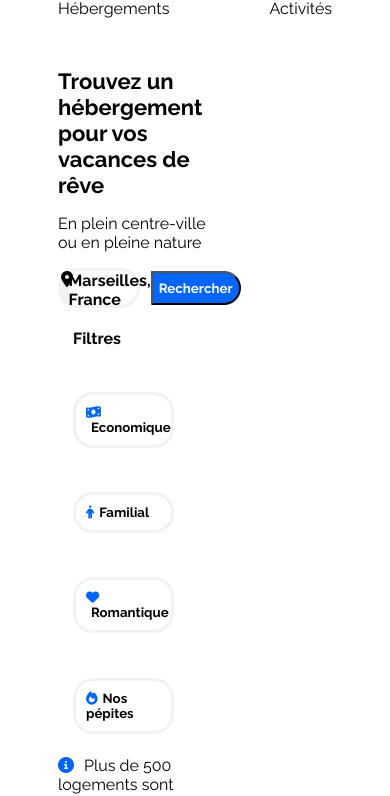
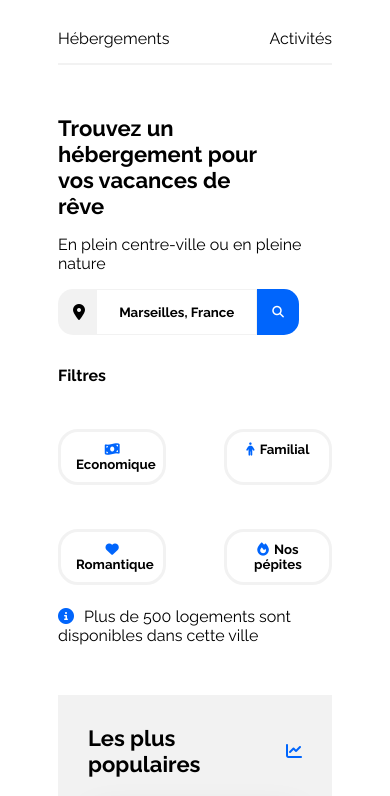
Before and after one commit to nynasy/booki, a plain HTML site: page index.html in a window 390 px wide. Shown: the part 82-878 px from the top of the page. Drawn offline with Linux system fonts and the light colour scheme.

Commit message:
phase finale

```diff
--- a/css/style.css
+++ b/css/style.css
@@ -122,200 +122,28 @@ a {
     margin-bottom: 5px;
 }
 
-
-
-
-/* Le code ci-dessous correspond à la version responsive uniquement */
-
-/****** Media queries ***********/
-/* Medium devices (tablets, less/equal than 1024px) */
-@media (max-width: 1024px) {
-    .hebergements-and-populaires {
-        flex-direction: column;
-    }
-
-    .hebergements {
-        width: 100%;
-    }
-
-    .hebergements-cards .card-title {
-        font-size: 14px;
-    }
-
-    .hebergements-cards .card-subtitle {
-        font-size: 13px;
-    }
-
-    .populaires {
-        width: 100%;
-        margin-top: 50px;
-    }
-
-    .populaires-cards {
-        display: flex;
-        flex-direction: row;
-        justify-content: space-between;
-    }
-
-    .populaires-cards a {
-        width: 30%;
-    }
-
-    .populaires-cards .card-title {
-        font-size: 14px;
-    }
-
-    .populaires-cards .card-subtitle {
-        font-size: 13px;
-    }
-
-    .filtres {
-        flex-direction: column;
-    }
-
-    .filtreCategories {
-        width: 100%;
-        margin-top: 20px;
-    }
-
-    .filtresTitre {
-        width: 100%;
-    }
-}
-
-/* Small devices (phones, less than 768px) */
-@media (max-width: 767.98px) {
-
-    .headerBox {
-        flex-direction: column;
-
-    }
-
-    .headerBox .logoBox {
-        width: 100%;
-        text-align: center;
-    }
-
-    .headerBox .navBox {
-        width: 100%;
-        margin-top: 20px;
-    }
-
-    .headerBox .navBox a:hover {
-        border-top-style: none;
-        border-bottom-color: var(--main-color);
-        border-bottom-width: thick;
-        border-bottom-style: solid;
-    }
-
-    .hebergements-and-populaires {
-        flex-direction: column-reverse;
-        flex-wrap: wrap-reverse;
-    }
-
-    .hebergements {
-        width: 100%;
-        margin-top: 50px;
-    }
-
-    .populaires {
-        width: 100%;
-    }
-
-    .populaires-cards {
-        display: flex;
-        flex-direction: column;
-        justify-content: space-between;
-    }
-
-    .populaires-cards a {
-        width: 100%;
-    }
-
-    .populaires-cards .card-title {
-        font-size: 12px;
-    }
-
-    .populaires-cards .card-subtitle {
-        font-size: 11px;
-    }
-
-    .hebergements-cards {
-        padding-left: 15px;
-        flex-direction: column;
-    }
-
-    .hebergements-cards .card-content {
-        padding-left: 15px;
-    }
-
-    .hebergements .hebergements-cards a {
-        width: 100%;
-        margin-top: 33px;
-    }
-
-    .hebergements-cards .card-title {
-        font-size: 12px;
-    }
-
-    .hebergements-cards .card-subtitle {
-        font-size: 11px;
-    }
-
-    .activites-cards {
-        flex-direction: column;
-    }
-
-    .activites .activites-cards a {
-        width: 100%;
-    }
-
-    .footerBox {
-        flex-direction: column;
-    }
-
-    footer .footerBox article {
-        width: 100%;
-        padding-left: 30px;
-    }
-
-    .search .filtres {
-        flex-direction: column;
-    }
-
-    .search .filtres .filtreCategories {
-        width: 100%;
-        flex-wrap: wrap;
-        margin-top: 0;
-    }
-
-    .search .filtres .filtresTitre {
-        width: 100%;
-    }
-
-    .search .filtres .filtreCategories h5 {
-        width: 50%;
-    }
-}
-
-.headerBox {
+.header-box {
     display: flex;
     justify-content: space-between;
     margin-top: 30px;
 
 }
 
-.logoBox {
+.logo-box {
     width: 80%;
 }
 
-.navBox {
+.nav-box {
     display: flex;
     justify-content: space-between;
-    width: 20%;
 }
 
-.navBox a:hover {
+.nav-box a {
+    padding-top: 15px;
+    margin-left: 60px;
+}
+
+.nav-box a:hover {
   border-top-color: var(--main-color) ;
   color: var(--main-color);
   border-top-width:thick ;
@@ -326,9 +154,10 @@ a {
 .logo {
     width : 61px;
     height : 19px;
+    padding-top: 15px;
 }
 
-.footerBox {
+.footer-box {
     display: flex;
     justify-content: space-between;
     margin-top: 50px;
@@ -337,11 +166,11 @@ a {
     background-color: var(--main-bg-color);
 }
 
-.footerBox article {
+.footer-box article {
     width: 31%;
 }
 
-.mainBox {
+.main-box {
     display: flex;
     flex-direction: column;
     margin-top: 50px;
@@ -415,83 +244,307 @@ a {
     margin-top: 33px;
 }
 
-.search {
-    width: 60%;
+
+.search-bar form {
+    width: 30%;
+    display: flex;
+    flex-direction: row;
+    justify-content: flex-start;
+    box-sizing: border-box;
 }
 
-.recherche {
-    width: 50%;
-
-    display: flex;
-    flex-direction: row;
-    justify-content: space-between;
-    box-sizing: border-box;
-    border-radius: 30px;
-    border-style:solid;
-    border-width: 3px;
-    border-color: var(--main-bg-color);
-    height: 40px ;
-}
-
-.recherche .fa-solid {
+.search-bar .fa-location-dot {
     color: black;
     background-color:var(--main-bg-color);
     width: 10%;
     text-align: center;
-    border-top-left-radius: 30px;
-    border-bottom-left-radius: 30px;
+    border-top-left-radius: 15px;
+    border-bottom-left-radius: 15px;
+    padding: 15px;
 }
 
-.recherche span {
+.search-bar input {
+    font-weight: 700;
+    border-style:solid;
+    border-width: 1px;
+    border-color: var(--main-bg-color);
+    text-align: center;
+}
+
+.button-search {
+    color: white;
+    background-color: var(--main-color);
+    border-top-right-radius: 15px;
+    border-bottom-right-radius: 15px;
+    border-style: none;
+    padding: 15px;
+}
+
+.button-search-text {
     font-weight: 700;
 }
 
-.buttonSearch {
-    color: white;
-    background-color: var(--main-color);
-    font-weight: 700;
-    border-top-right-radius: 30px;
-    border-bottom-right-radius: 30px;
-
+.button-search-icon {
+    display: none;
 }
 
-.filtres {
-    padding-left: 15px;
+.filters {
+    width: 50%;
     display: flex;
     flex-direction: row;
     justify-content: space-between;
 }
 
 
-.filtresTitre {
+.filter-title {
     width: 10%;
+    padding-top: 10px;
 }
 
-.filtreCategories {
+.filter-categories {
     display: flex;
     flex-direction: row;
     justify-content: space-between;
     width: 90%;
 }
 
-.filtreCategories h5 {
+.filter-categories h5 {
     border-radius: 20px;
     border-style:solid;
     border-width: 3px;
     padding: 10px;
     border-color: var(--main-bg-color);
+    text-align: center;
 }
 
-.filtreCategories h5:hover {
+.filter-categories h5:hover {
     background-color: var(--filter-bg-color);
 }
 
-.filterText {
+.filter-text {
    padding-left: 5px;
    font-weight: 700;
 }
 
-.infoText {
+.info-text {
     padding-left: 10px;
+}
 
+
+/* Le code ci-dessous correspond à la version responsive uniquement */
+
+/****** Media queries ***********/
+/* Medium devices (tablets, less/equal than 1024px) */
+@media (max-width: 1024px) {
+    .hebergements-and-populaires {
+        flex-direction: column;
+    }
+
+    .hebergements {
+        width: 100%;
+    }
+
+    .hebergements-cards .card-title {
+        font-size: 14px;
+    }
+
+    .hebergements-cards .card-subtitle {
+        font-size: 13px;
+    }
+
+    .populaires {
+        width: 100%;
+        margin-top: 50px;
+    }
+
+    .populaires-cards {
+        display: flex;
+        flex-direction: row;
+        justify-content: space-between;
+    }
+
+    .populaires-cards a {
+        width: 30%;
+    }
+
+    .populaires-cards .card-title {
+        font-size: 14px;
+    }
+
+    .populaires-cards .card-subtitle {
+        font-size: 13px;
+    }
+
+    .search .filters {
+        flex-direction: column;
+    }
+
+    .search .filter-categories {
+        width: 100%;
+        margin-top: 0;
+    }
+
+    .search .filter-title {
+        width: 100%;
+    }
 }
+
+/* Small devices (phones, less than 768px) */
+@media (max-width: 767.98px) {
+
+    .header-box {
+        background-color: var(--main-);
+    }
+
+    .header-box {
+        flex-direction: column;
+
+    }
+
+    .header-box .logo-box {
+        width: 100%;
+        text-align: center;
+    }
+
+    .header-box .nav-box {
+        width: 100%;
+        margin-top: 20px;
+        text-align: center;
+        border-bottom-style: solid;
+        border-bottom-width: 2px;
+        border-color: var(--main-bg-color);
+    }
+
+    .header-box .nav-box a {
+        padding-bottom: 15px;
+        margin: 0;
+    }
+
+    .header-box .nav-box a:hover {
+        border-top-style: none;
+        border-bottom-color: var(--main-color);
+        border-bottom-style: solid;
+        border-bottom-width: 2px;
+    }
+
+    .hebergements-and-populaires {
+        flex-direction: column-reverse;
+        flex-wrap: wrap-reverse;
+        margin-top: 0;
+    }
+
+    .hebergements-and-populaires section {
+        border-radius: unset;
+    }
+
+    .hebergements {
+        width: 100%;
+        margin-top: 50px;
+    }
+
+    .populaires {
+        width: 100%;
+    }
+
+    .populaires-cards {
+        display: flex;
+        flex-direction: column;
+        justify-content: space-between;
+    }
+
+    .populaires-cards a {
+        width: 100%;
+    }
+
+    .populaires-cards .card-title {
+        font-size: 12px;
+    }
+
+    .populaires-cards .card-subtitle {
+        font-size: 11px;
+    }
+
+    .hebergements-cards {
+        padding-left: 15px;
+        flex-direction: column;
+    }
+
+    .hebergements-cards .card-content {
+        padding-left: 15px;
+    }
+
+    .hebergements .hebergements-cards a {
+        width: 100%;
+        margin-top: 33px;
+    }
+
+    .hebergements-cards .card-title {
+        font-size: 12px;
+    }
+
+    .hebergements-cards .card-subtitle {
+        font-size: 11px;
+    }
+
+    .activites-cards {
+        flex-direction: column;
+    }
+
+    .activites .activites-cards a {
+        width: 100%;
+    }
+
+    .activites .activites-cards img {
+        height: 160px;
+    }
+
+    .footer-box {
+        flex-direction: column;
+    }
+
+    footer .footer-box article {
+        width: 100%;
+        padding-left: 30px;
+    }
+
+    .search h2 {
+        width: 80%;
+    }
+
+    .search .search-bar {
+        width: 100%;
+    }
+
+    .search .button-search-text {
+        display: none;
+    }
+
+    .search .button-search-icon {
+        display: block;
+    }
+
+    .button-search .fa-search {
+        color: white;
+        background-color: var(--main-color);
+    }
+
+    .search .filters {
+        flex-direction: column;
+        width: 100%;
+        padding-left: 0;
+    }
+
+    .search .filters .filter-categories {
+        width: 100%;
+        flex-wrap: wrap;
+        margin-top: 0;
+    }
+
+    .search .filters .filter-title {
+        width: 100%;
+    }
+
+    .search .filters .filter-categories h5 {
+        width: 30%;
+    }
+}
--- a/index.html
+++ b/index.html
@@ -10,55 +10,60 @@
     <link href="https://fonts.googleapis.com/css2?family=Raleway:wght@400;500;700&display=swap" rel="stylesheet">
     <link rel="stylesheet" href="https://cdnjs.cloudflare.com/ajax/libs/font-awesome/6.2.1/css/all.min.css"
         integrity="sha512-MV7K8+y+gLIBoVD59lQIYicR65iaqukzvf/nwasF0nqhPay5w/9lJmVM2hMDcnK1OnMGCdVK+iQrJ7lzPJQd1w=="
-        crossorigin="anonymous" referrerpolicy="no-referrer" />
+        crossorigin="anonymous" referrerpolicy="no-referrer">
     <link rel="stylesheet" href="./css/style.css">
 </head>
 
 <body>
     <div class="main-container">
         <header>
-          <div class="headerBox">
-            <div class="logoBox">
+          <div class="header-box">
+            <div class="logo-box">
                 <img class="logo" src="images/logo/Booki.png" alt="logo Booki">
             </div>
-            <div class="navBox">
-                <a href="">Hébergements</a>
-                <a href="">Activités</a>
-            </div>
+            <nav class="nav-box">
+                <a href="#hebergements">Hébergements</a>
+                <a href="#activites">Activités</a>
+            </nav>
           </div>
         </header>
         <main>
-            <div class="mainBox">
+            <div class="main-box">
                 <div class="search">
                     <section>
                         <h2 class="section-title">Trouvez un hébergement pour vos vacances de rêve</h2>
-                        <p> En plein centre-ville ou en pleine nature</p>
-                        <div class="recherche">
-                            <i class="fa-solid fa-location-dot" aria-hidden="true"></i>
-                            <span>Marseilles, France</span>
-                            <button class="buttonSearch">Rechercher</button>
+                        <p>En plein centre-ville ou en pleine nature</p>
+                        <div class="search-bar">
+                            <form method="post" action="#">
+                                <i class="fa-solid fa-location-dot" aria-hidden="true"></i>
+                                <input type="text" value="Marseilles, France">
+                                <button class="button-search" type="submit">
+                                    <span class="button-search-text">Rechercher</span>
+                                    <span class="button-search-icon"><i class="fa-solid fa-search fa-sm" aria-hidden="true"></i></span>
+                                </button>
+                            </form>
                         </div>
-                        <div class="filtres">
-                            <h4 class="filtresTitre">Filtres</h4>
-                            <div class="filtreCategories">
-                                <h5><i class="fa-solid fa-money-bill-wave" aria-hidden="true"></i><span class="filterText">Economique</span></h5>
+                        <div class="filters">
+                            <h4 class="filter-title">Filtres</h4>
+                            <div class="filter-categories">
+                                <h5><i class="fa-solid fa-money-bill-wave" aria-hidden="true"></i><span class="filter-text">Economique</span></h5>
 
-                                <h5><i class="fa-solid fa-person" aria-hidden="true"></i><span class="filterText">Familial</span></h5>
+                                <h5><i class="fa-solid fa-person" aria-hidden="true"></i><span class="filter-text">Familial</span></h5>
 
-                                <h5><i class="fa-solid fa-heart" aria-hidden="true"></i><span class="filterText">Romantique</span></h5>
+                                <h5><i class="fa-solid fa-heart" aria-hidden="true"></i><span class="filter-text">Romantique</span></h5>
 
-                                <h5><i class="fa-solid fa-fire" aria-hidden="true"></i><span class="filterText">Nos pépites</span></h5>
+                                <h5><i class="fa-solid fa-fire" aria-hidden="true"></i><span class="filter-text">Nos pépites</span></h5>
                             </div>
                         </div>
                         <div class="informations">
-                            <i class="fa-solid fa-circle-info" aria-hidden="true"></i><span class="infoText">Plus de 500 logements sont disponibles dans cette ville</span>
+                            <i class="fa-solid fa-circle-info" aria-hidden="true"></i><span class="info-text">Plus de 500 logements sont disponibles dans cette ville</span>
 
                         </div>
                     </section>
                 </div>
 
                 <div class="hebergements-and-populaires">
-                    <section class="hebergements">
+                    <section class="hebergements" id="hebergements">
                         <h2 class="section-title">Hébergements à Marseilles</h2>
                         <div class="hebergements-cards">
                             <a href="#">
@@ -245,7 +250,7 @@
                         </div>
                     </section>
                 </div>
-                <div class="activites">
+                <div class="activites" id="activites">
                     <section>
                         <h2 class="section-title"> Activités à Marseilles</h2>
                         <div class="activites-cards">
@@ -299,7 +304,7 @@
             </div>
         </main>
         <footer>
-            <div class="footerBox">
+            <div class="footer-box">
                 <article>
                     <h3> A propos</h3>
                     <p> Fonctionnement du site</p>
```
